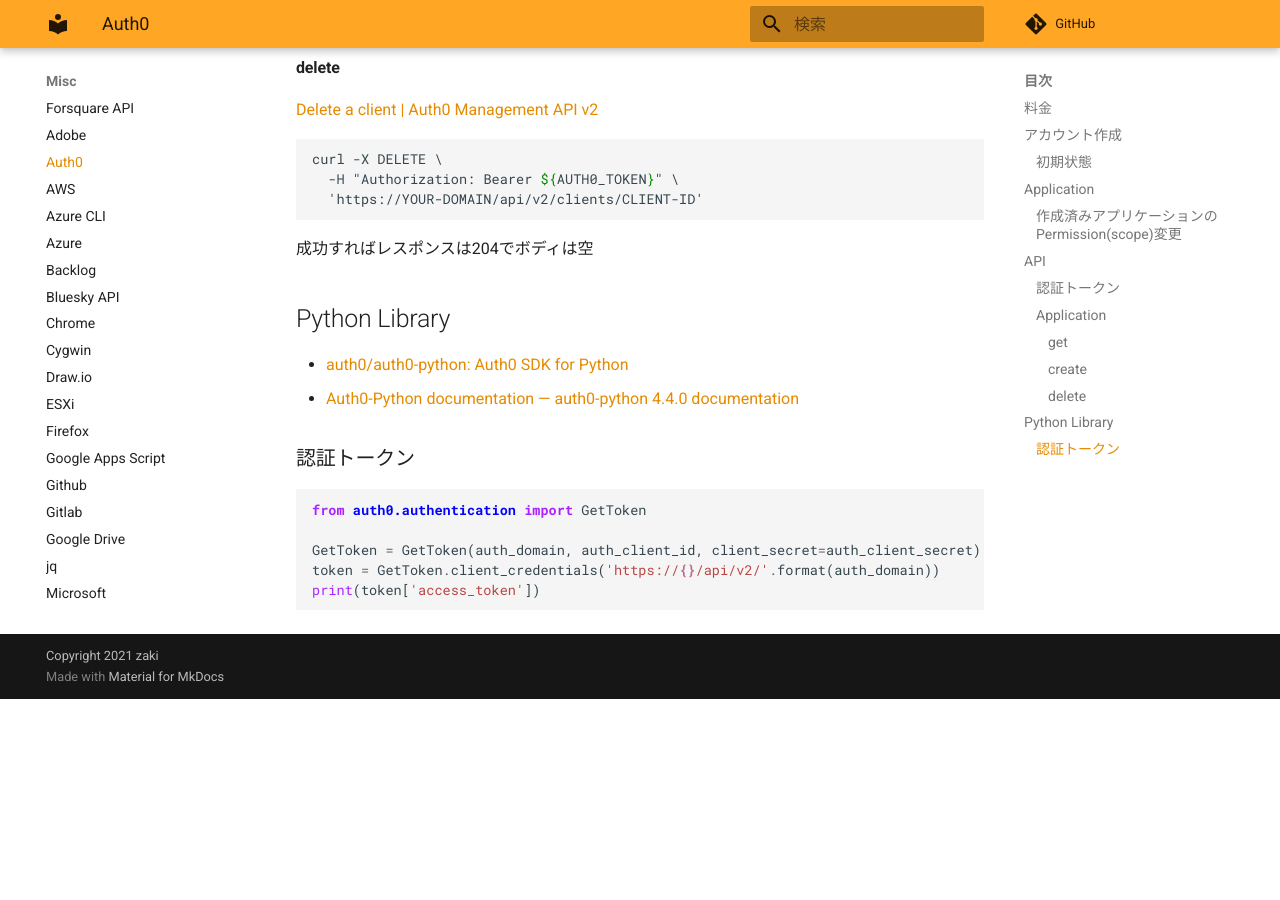
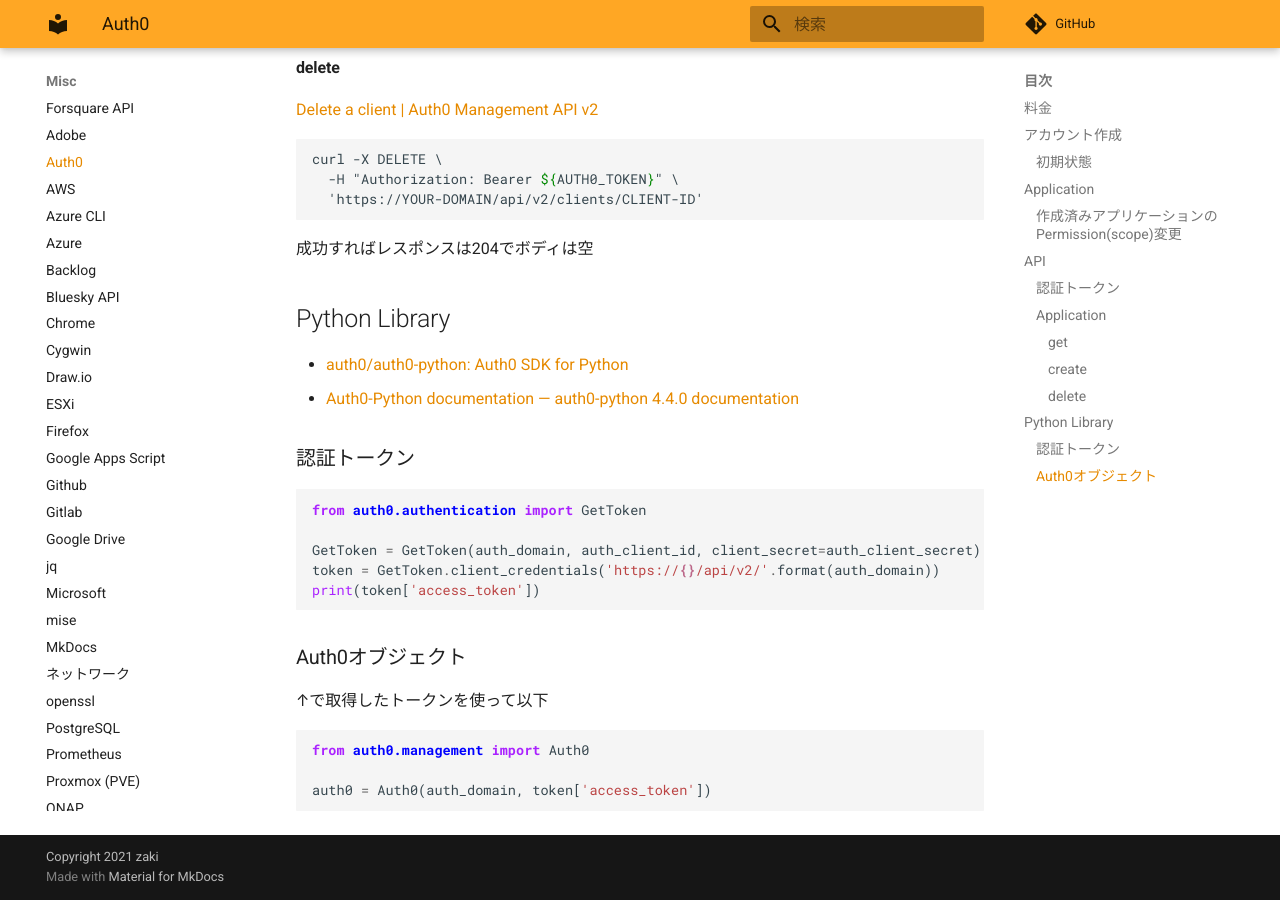
Before and after one commit to zaki-lknr/docs, an MkDocs documentation site: the page built from docs/Misc/auth0.md, in a window 1280 px wide and 900 px high, scrolled down 2770 px. Built offline with MkDocs 1.6.1 and Material for MkDocs 9.7.7, drawn with Linux system fonts in a browser that asks for light colours; comment, search, counter and statistics services are not loaded; before the commit the page ends 3469 px from its top, so only the background shows below that.

Commit message:
add: misc/auth0: Auth0オブジェクト取得

````diff
--- a/docs/Misc/auth0.md
+++ b/docs/Misc/auth0.md
@@ -142,3 +142,13 @@ GetToken = GetToken(auth_domain, auth_client_id, client_secret=auth_client_secre
 token = GetToken.client_credentials('https://{}/api/v2/'.format(auth_domain))
 print(token['access_token'])
 ```
+
+### Auth0オブジェクト
+
+↑で取得したトークンを使って以下
+
+```py
+from auth0.management import Auth0
+
+auth0 = Auth0(auth_domain, token['access_token'])
+```
````
